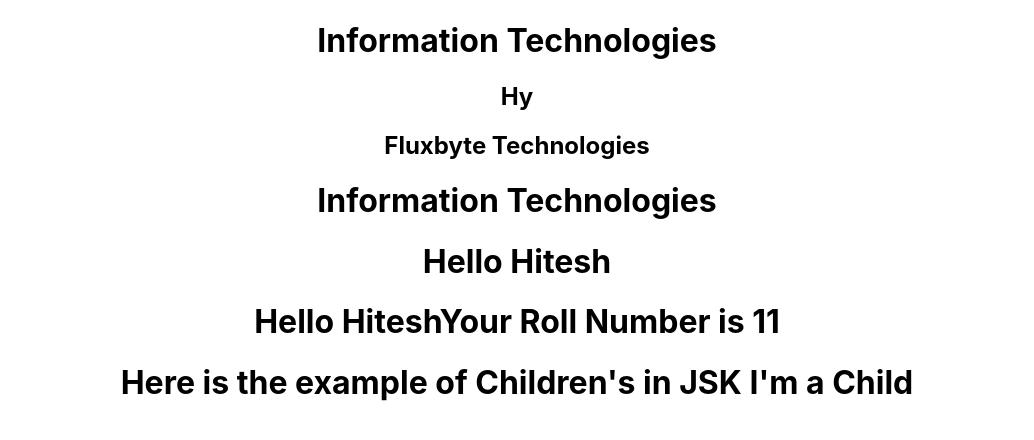
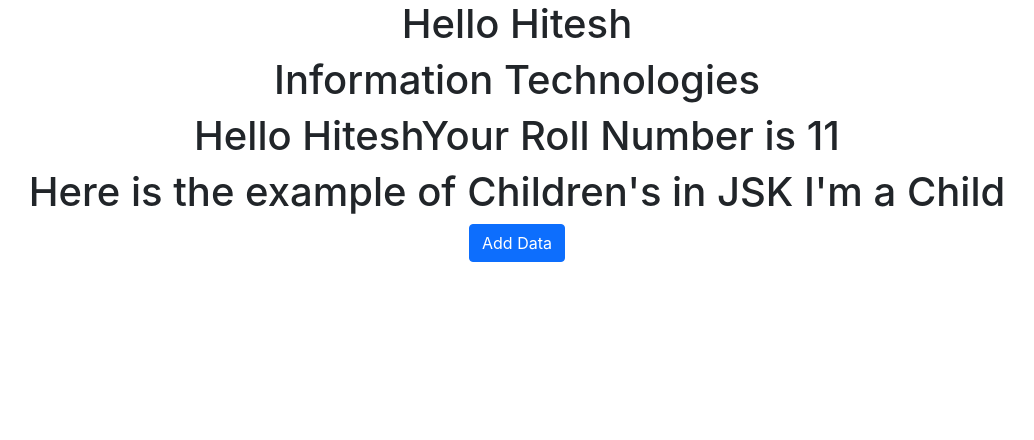
Before and after one commit to hitesh-fluxbyte/React-Crud-App, a React (Create React App) app in the folder my-app-test/: page / in a window 1280 px wide. Shown: the top 440 px of the page, without its empty margins (123-1157 px from the left). Built offline with nearby package versions, Linux system fonts and the light colour scheme.

Commit message:
OnClick Event

```diff
--- a/my-app-test/public/index.html
+++ b/my-app-test/public/index.html
@@ -5,6 +5,12 @@
     <link rel="icon" href="%PUBLIC_URL%/favicon.ico" />
     <meta name="viewport" content="width=device-width, initial-scale=1" />
     <meta name="theme-color" content="#000000" />
+    <link
+      href="https://cdn.jsdelivr.net/npm/bootstrap@5.0.2/dist/css/bootstrap.min.css"
+      rel="stylesheet"
+      integrity="sha384-EVSTQN3/azprG1Anm3QDgpJLIm9Nao0Yz1ztcQTwFspd3yD65VohhpuuCOmLASjC"
+      crossorigin="anonymous"
+    />
     <meta
       name="description"
       content="Web site created using create-react-app"
--- a/my-app-test/src/App.js
+++ b/my-app-test/src/App.js
@@ -1,6 +1,10 @@
 import React from "react";
 import "./App.css";
 import Student from "./Student";
+import StateWithConstructor from "./State_With_Constructor";
+import StateWithoutConstructor from "./State_Without_Constructor";
+import Children from "./Children";
+import Onclick from "./OnClick";
 
 // Function Based
 // function App() {
@@ -14,11 +18,14 @@
 // Class Based
 class App extends React.Component {
   render() {
+    console.log("App Render");
     return (
       <>
-        <h2 className="App">Hy</h2>
-        <h2 className="App">Fluxbyte Technologies</h2>
+        <StateWithoutConstructor />
         <Student />
+        <StateWithConstructor />
+        <Children>I'm a Child</Children>
+        <Onclick />
       </>
     );
   }
--- /dev/null
+++ b/my-app-test/src/OnClick.js
@@ -0,0 +1,14 @@
+import React, { Component } from 'react';
+
+
+class Onclick extends Component{
+    render(){
+        return (
+            <div className='App'>
+                <button className='btn btn-primary' onClick={this.handleClick}>Add Data</button>
+            </div>
+        );
+    };
+};
+
+export default Onclick;
--- a/my-app-test/src/index.js
+++ b/my-app-test/src/index.js
@@ -2,19 +2,11 @@
 import ReactDOM from "react-dom/client";
 import "./index.css";
 import App from "./App";
-import Student from "./Student";
-import Children from "./Children";
-import StateWithoutConstructor from "./State_Without_Constructor";
-import StateWithConstructor from "./State_With_Constructor";
 
 const root = ReactDOM.createRoot(document.getElementById("root"));
 root.render(
   <React.StrictMode>
-    <Student />
     <App />
-    <StateWithoutConstructor />
-    <StateWithConstructor />
-    <Children>I'm a Child</Children>
   </React.StrictMode>
 );
 
```
